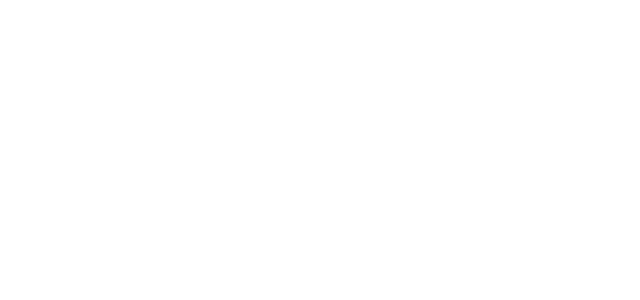
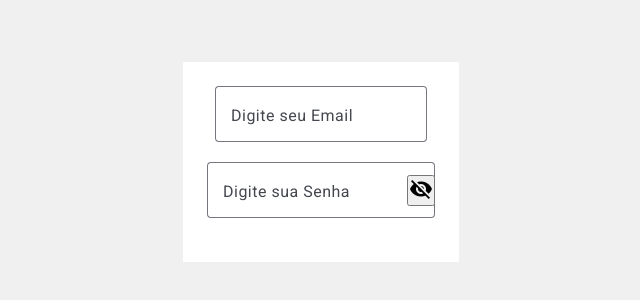
Before and after one commit to EduKaique/sistema-manutencao-angular-spring, an Angular app in the folder front-end/: page /login in a window 1280 px wide. Before the commit this address led to /. Shown: the part 238-538 px from the top of the page, without its empty margins (319-959 px from the left). Built offline with nearby package versions, Linux system fonts and the light colour scheme.

Commit message:
feat: new login page

```diff
--- a/front-end/src/app/app.routes.ts
+++ b/front-end/src/app/app.routes.ts
@@ -1,3 +1,14 @@
 import { Routes } from '@angular/router';
+import { LoginPageComponent } from './features/auth/login-page/login-page.component';
 
-export const routes: Routes = [];
+export const routes: Routes = [
+  {
+    path: '',
+    redirectTo: 'login',
+    pathMatch: 'full',
+  },
+  {
+    path: 'login',
+    component: LoginPageComponent,
+  },
+];
--- /dev/null
+++ b/front-end/src/app/features/auth/login-page/login-page.component.css
@@ -0,0 +1,25 @@
+main {
+    display: flex;
+    justify-content: center;
+    align-items: center;
+    background-color: #f0f0f0;
+    height: 100%;
+}
+
+section{
+    display: flex;
+    flex-direction: column;
+    justify-content: center;
+    align-items: center;
+    height: 100%;
+}
+
+.form-container {
+    display: flex;
+    flex-direction: column;
+    justify-content: center;
+    align-items: center;
+    background-color: #fff;
+    width: auto;
+    padding: 24px;
+}
--- /dev/null
+++ b/front-end/src/app/features/auth/login-page/login-page.component.html
@@ -0,0 +1,24 @@
+<main>
+  <section class="illustration"></section>
+  <section class="form">
+    <div class="form-container">
+      <mat-form-field appearance="outline">
+        <mat-label>Digite seu Email</mat-label>
+        <input matInput placeholder="" />
+      </mat-form-field>
+      <mat-form-field appearance="outline">
+        <mat-label>Digite sua Senha</mat-label>
+        <input matInput [type]="hide() ? 'password' : 'text'" />
+        <button
+          matIconButton
+          matSuffix
+          (click)="clickEvent($event)"
+          [attr.aria-label]="'Hide password'"
+          [attr.aria-pressed]="hide()"
+        >
+          <mat-icon>{{ hide() ? "visibility_off" : "visibility" }}</mat-icon>
+        </button>
+      </mat-form-field>
+    </div>
+  </section>
+</main>
--- /dev/null
+++ b/front-end/src/app/features/auth/login-page/login-page.component.ts
@@ -0,0 +1,21 @@
+import {ChangeDetectionStrategy, Component, signal} from '@angular/core';
+import { FormsModule } from '@angular/forms';
+import { MatFormFieldModule } from '@angular/material/form-field';
+import { MatIconModule } from '@angular/material/icon';
+import { MatInputModule } from '@angular/material/input';
+import { MatButtonModule } from '@angular/material/button';
+
+@Component({
+  selector: 'app-login-page',
+  imports: [MatFormFieldModule, MatInputModule, MatIconModule, MatButtonModule],
+  templateUrl: './login-page.component.html',
+  styleUrl: './login-page.component.css',
+  changeDetection: ChangeDetectionStrategy.OnPush,
+})
+export class LoginPageComponent {
+  hide = signal(true);
+  clickEvent(event: MouseEvent) {
+    this.hide.set(!this.hide());
+    event.stopPropagation();
+  }
+}
--- a/front-end/src/styles/styles.css
+++ b/front-end/src/styles/styles.css
@@ -1 +1,10 @@
-/* You can add global styles to this file, and also import other style files */
+* {
+    margin: 0;
+    padding: 0;
+    box-sizing: border-box;
+}
+
+html, body {
+    height: 100%;
+    font-family: Arial, Helvetica, sans-serif;
+}
```
Also changed, not shown: 2 other files (tests, documents, lock files or other folders).
